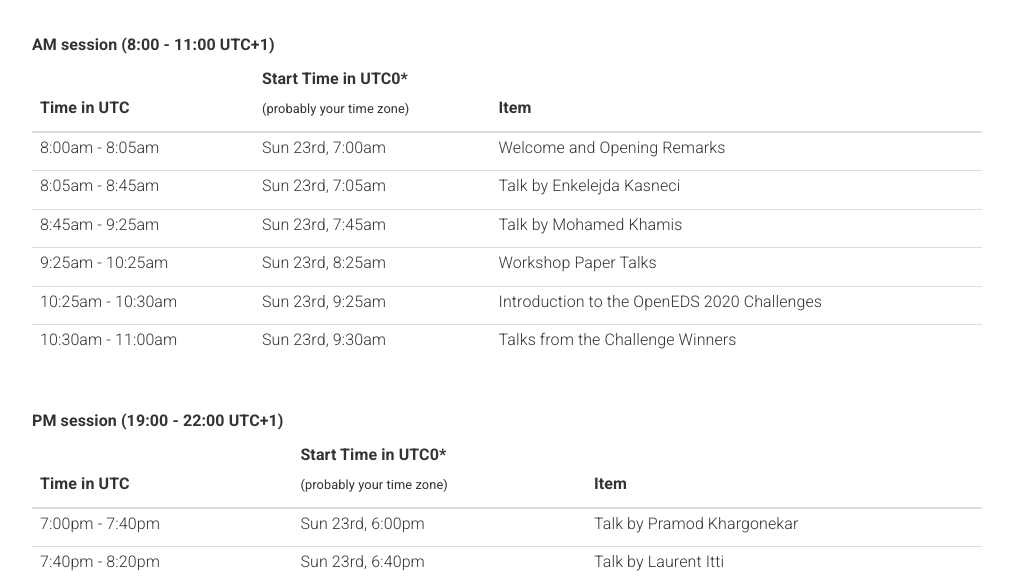
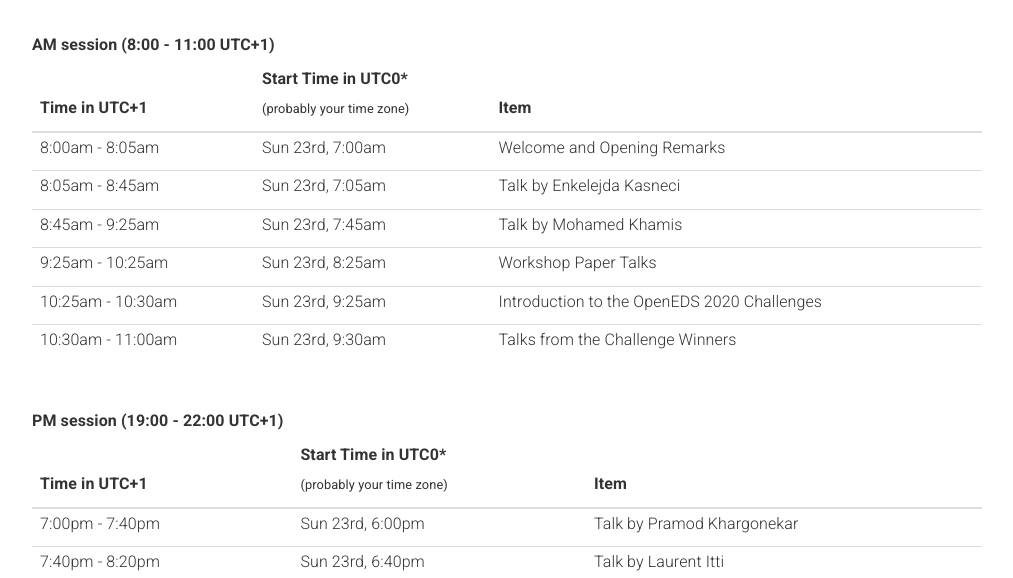
Before and after one commit to OpenEyes-Workshop/openeyes-workshop.github.io, a Jekyll site: the page built from _pages/home.md, in a window 1280 px wide and 900 px high, scrolled down 3403 px. Shown: the part 162-740 px from the top of the window, without its empty margins (133-1146 px from the left). Built offline with Jekyll 4.4.1, drawn with Linux system fonts in a browser that asks for light colours; nearby versions of some CDN libraries.

Commit message:
update table header to say UTC+1

```diff
--- a/_pages/home.md
+++ b/_pages/home.md
@@ -302,7 +302,7 @@ acknowledgements: ""
      <table class="table schedule" style="border:none !important;">
       <thead class="thead-light">
         <tr>
-	  <th>Time in UTC</th>
+	  <th>Time in UTC+1</th>
 	  <th>Start Time in UTC<span class="tz-offset"></span><b>*</b><br><span class="tz-subtext">(probably your time zone)</span></th>
           <th>Item</th>
         </tr>
@@ -345,7 +345,7 @@ acknowledgements: ""
      <table class="table schedule" style="border:none !important;">
       <thead class="thead-light">
         <tr>
-	  <th>Time in UTC</th>
+	  <th>Time in UTC+1</th>
 	  <th>Start Time in UTC<span class="tz-offset"></span><b>*</b><br><span class="tz-subtext">(probably your time zone)</span></th>
           <th>Item</th>
         </tr>
```
